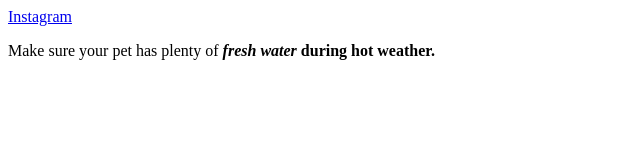
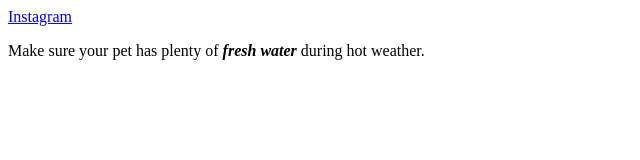
Before and after one commit to julialabish/1lection, a plain HTML site: page index.html in a window 1280 px wide. Shown: the full height of the page, 0-640 px from the left. Drawn offline with Linux system fonts and the light colour scheme.

Commit message:
Fixed closing on line 11

```diff
--- a/index.html
+++ b/index.html
@@ -8,6 +8,6 @@
 </head>
 <body>
     <a href="https://www.instagram.com">Instagram</a>
-    <p>Make sure your pet has plenty of <i><b>fresh water</i> during hot weather.</p></b>
+    <p>Make sure your pet has plenty of <i><b>fresh water</i></b> during hot weather.</p>
 </body>
 </html>
```
